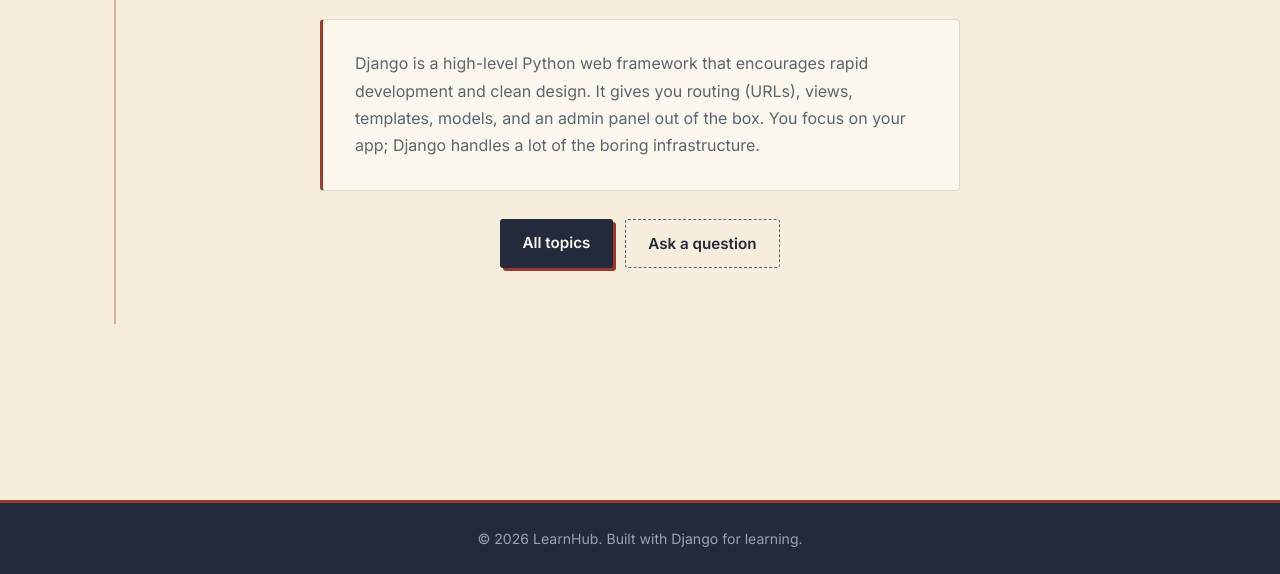
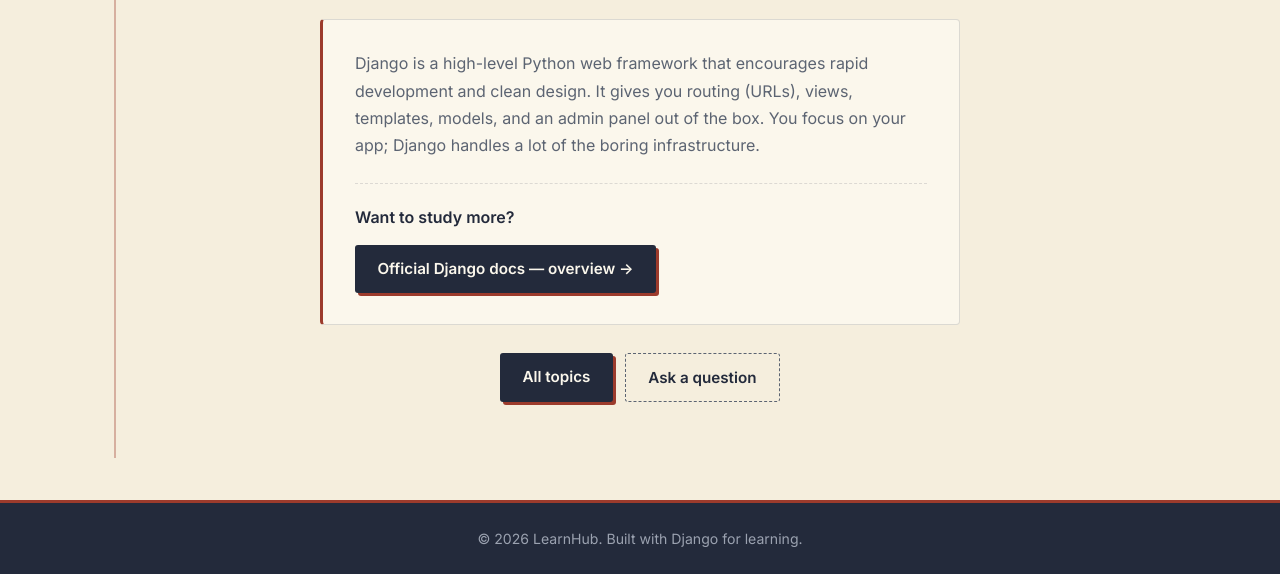
Before and after one commit to irincovictor-cmd/djangoFileTTH, a Django app: page /topics/1/ in a window 1280 px wide. Shown: the part 226-800 px from the top of the page. Run offline with Django 5.2, Linux system fonts and the light colour scheme; data comes from the database, SQL or seed files in the repository.

Commit message:
Show Learn more link on topic detail when resource_url is set

```diff
--- a/api/templates/topic_detail.html
+++ b/api/templates/topic_detail.html
@@ -14,6 +14,19 @@
 
         <div class="content-box" style="margin-top: 0.5rem;">
             <p style="white-space: pre-line;">{{ topic.body }}</p>
+
+            {% if topic.resource_url %}
+            <p style="margin-top: 1.5rem; margin-bottom: 0; padding-top: 1.25rem; border-top: 1px dashed var(--line);">
+                <strong style="display: block; margin-bottom: 0.5rem;">Want to study more?</strong>
+                <a href="{{ topic.resource_url }}"
+                   target="_blank"
+                   rel="noopener noreferrer"
+                   class="btn btn-primary"
+                   style="margin-top: 0.35rem;">
+                    {{ topic.resource_label|default:"Learn more" }} →
+                </a>
+            </p>
+            {% endif %}
         </div>
 
         <div class="actions-row">
```
